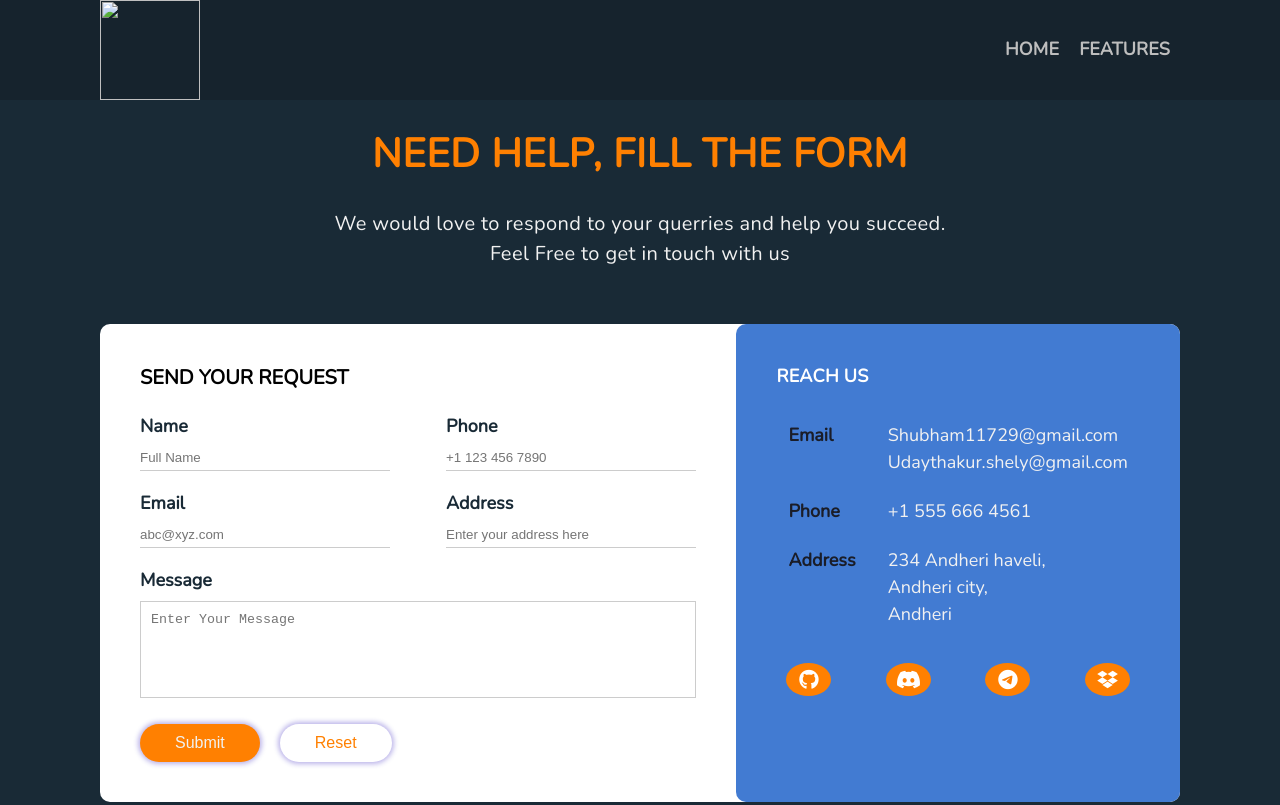
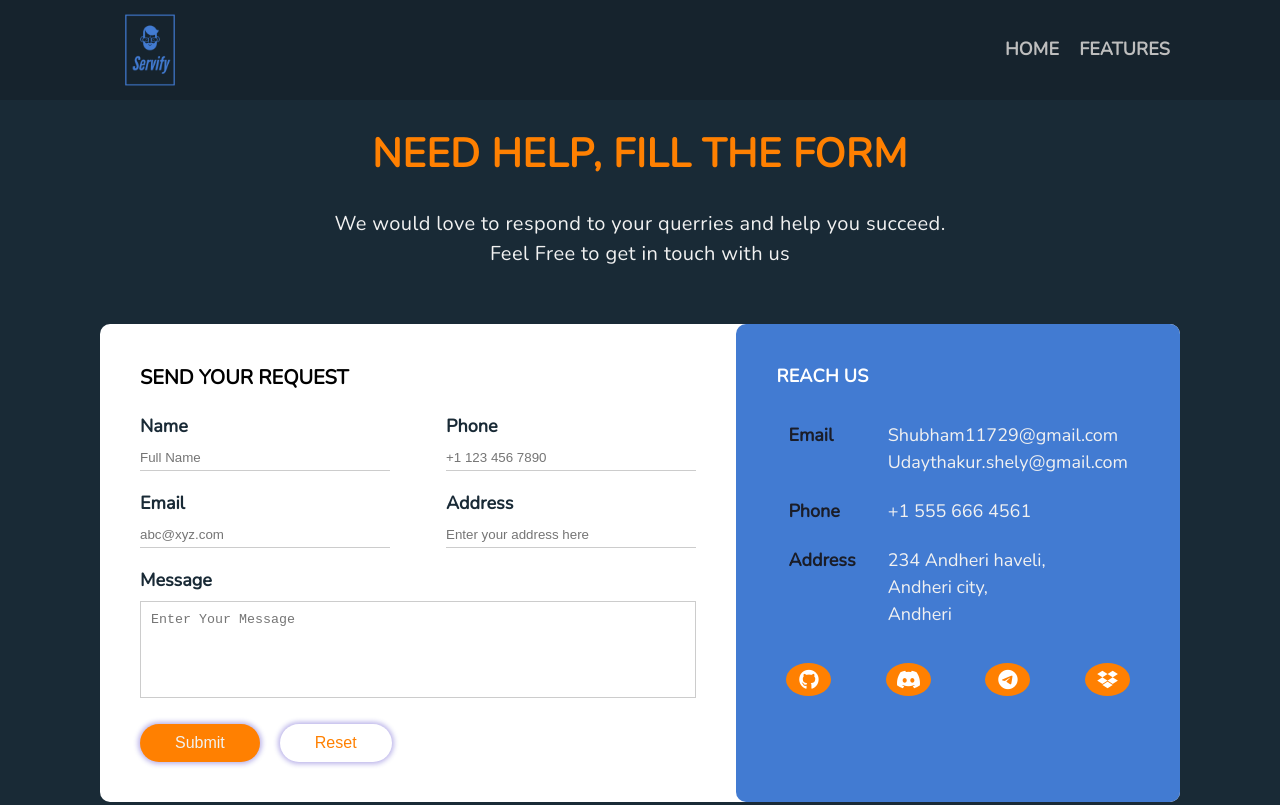
Before and after one commit to UDAY-2997/Servify, a plain HTML site: page contact.html in a window 1280 px wide. Shown: the top 805 px of the page. Drawn offline with nearby package versions, Linux system fonts and the light colour scheme.

Commit message:
updation

```diff
--- a/contact.html
+++ b/contact.html
@@ -25,7 +25,7 @@
 <body>
     <header>
         <div class="flex container">
-            <img src="./assests/images/logo.png" class="img" alt="">
+            <img src="./assests/images/Logo2.png" class="img" alt="">
             <nav>
 
                 <ul>
```
Also changed, not shown: index.html (+1 -1 lines), assests/images/Logo2.png (renamed from assests/images/Logo1.png).
